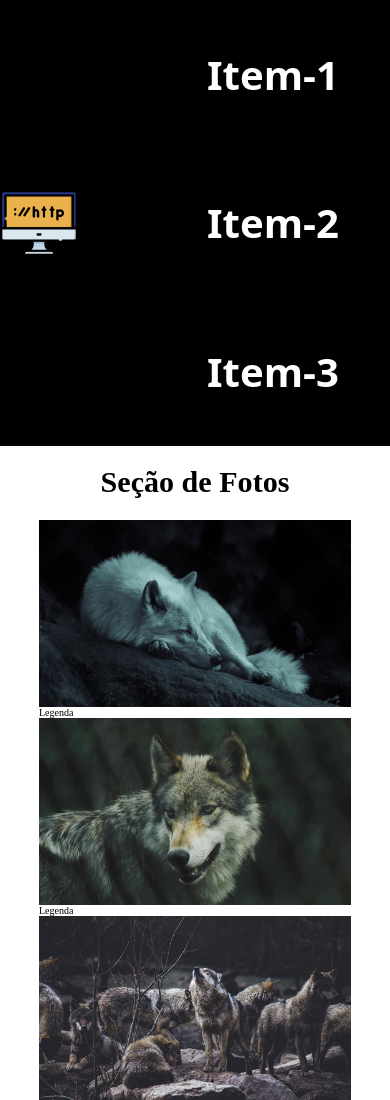
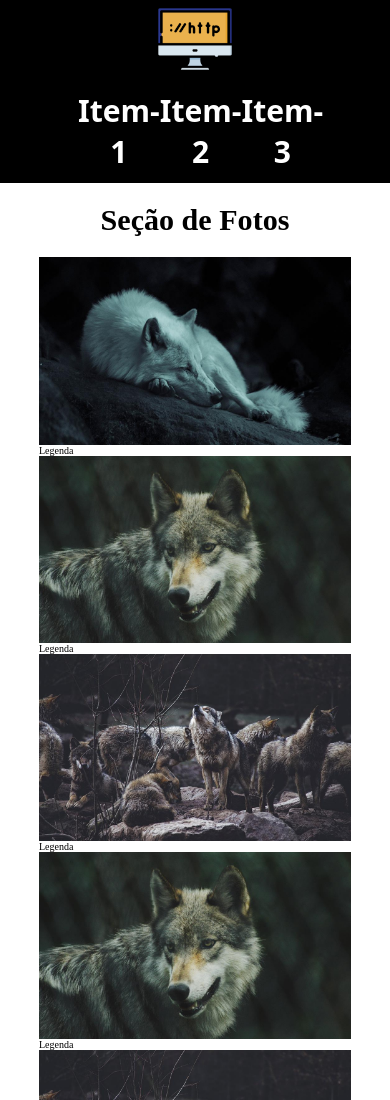
Before and after one commit to 1TDSPF/pf0670, a plain HTML site: page index.html in a window 390 px wide. Shown: the top 1100 px of the page. Drawn offline with Linux system fonts and the light colour scheme.

Commit message:
Break-points @media-queries - Directivas @import()

```diff
--- /dev/null
+++ b/css/break-point-629px.css
@@ -0,0 +1,16 @@
+@media(max-width:629px){
+
+    .cabecalho{
+        flex-direction: column;
+    }
+
+    .cabecalho nav{
+        flex-wrap: nowrap;
+    }
+
+    .cabecalho a{
+        font-size: 3rem;
+        padding: 5% 0;
+    }
+
+}
--- /dev/null
+++ b/css/cabecalho.css
@@ -0,0 +1,36 @@
+.cabecalho{
+    display: flex;
+    justify-content: space-between;
+    flex-wrap: wrap;
+    align-items: center;
+    background-color: #000000;
+}
+
+.cabecalho img{
+    width: 20%;
+    max-width: 30%;
+    display: block;
+}
+
+.cabecalho nav{
+    display: flex;
+    justify-content: space-around;
+    width: 60%;
+    height: 100%;
+    flex-wrap: wrap;
+}
+
+.cabecalho a{
+    text-decoration: none;
+    color:#fff;
+    font-size: 4rem;
+    font-family: system-ui, -apple-system, BlinkMacSystemFont, 'Segoe UI', Roboto, Oxygen, Ubuntu, Cantarell, 'Open Sans', 'Helvetica Neue', sans-serif;
+    font-weight: 700;
+    text-align: center;
+    padding: 20% 0;
+}
+
+.cabecalho a:hover{
+    color: #000000;
+    background-color: #fff;
+}
--- /dev/null
+++ b/css/conteudo.css
@@ -0,0 +1,17 @@
+.conteudo{
+    display: flex;
+    flex-wrap: wrap;
+    max-width: 80vw;
+    margin: 0 auto;
+}
+
+.conteudo img{
+    max-width: 100%;
+    display: block;
+}
+
+.conteudo > div{
+    flex-grow: 1;
+    flex-shrink: 1;
+    flex-basis: 300px;
+}
--- a/css/estilo.css
+++ b/css/estilo.css
@@ -1,3 +1,7 @@
+@import url("./cabecalho.css");
+@import url("./conteudo.css");
+@import url("./break-point-629px.css");
+
 *{
     margin:0;
     padding: 0;
@@ -8,69 +12,13 @@ html{
     font-size: 62.7%;
 }
 
-.cabecalho{
-    display: flex;
-    justify-content: space-between;
-    flex-wrap: wrap;
-    align-items: center;
-    background-color: #000000;
-}
-
-.cabecalho img{
-    width: 20%;
-    max-width: 30%;
-    display: block;
-}
-
-.cabecalho nav{
-    display: flex;
-    justify-content: space-around;
-    width: 60%;
-    height: 100%;
-    flex-wrap: wrap;
-}
-
-.cabecalho a{
-    text-decoration: none;
-    color:#fff;
-    font-size: 4rem;
-    font-family: system-ui, -apple-system, BlinkMacSystemFont, 'Segoe UI', Roboto, Oxygen, Ubuntu, Cantarell, 'Open Sans', 'Helvetica Neue', sans-serif;
-    font-weight: 700;
-    text-align: center;
-    padding: 20% 0;
-}
-
-.cabecalho a:hover{
-    color: #000000;
-    background-color: #fff;
-}
-
 .tit-sec{
     text-align: center;
     font-size: 3rem;
     margin: 5% 0;
 }
 
-.conteudo{
-    display: flex;
-    flex-wrap: wrap;
-    max-width: 80vw;
-    margin: 0 auto;
-}
 
-.conteudo img{
-    max-width: 100%;
-    display: block;
-}
+/* breakpoint *
 
-.conteudo > div{
-    flex-grow: 1;
-    flex-shrink: 1;
-    flex-basis: 300px;
-}
-
-
-/*
-    vw = view width
-    vh = view height
-*/
+/* breakpoint */
```
